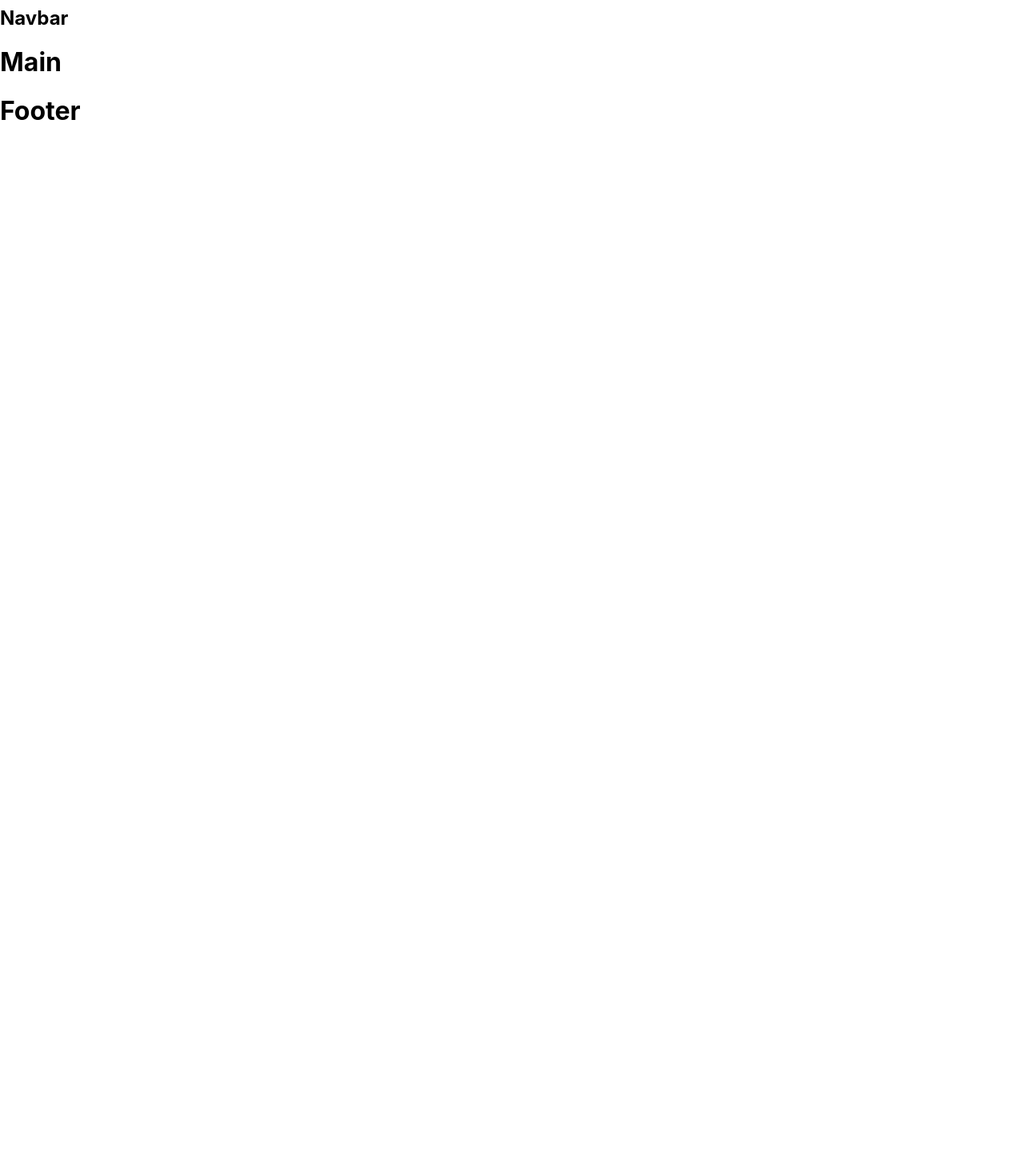
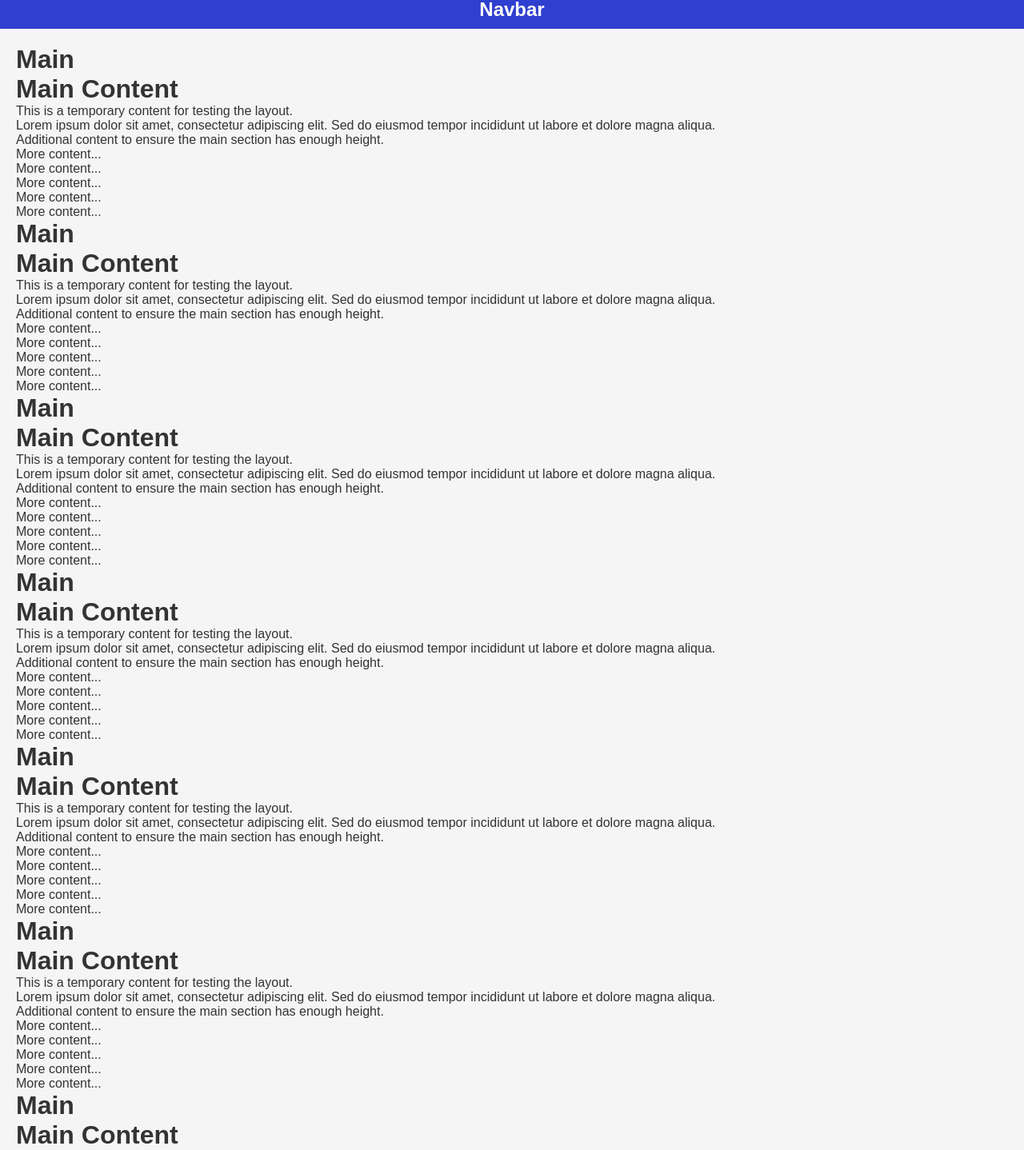
Before and after one commit to jonnyleealas/portfolio-site, a React (Create React App) app in the folder frontend/: page / in a window 1280 px wide. Shown: the part 12-1450 px from the top of the page at 80% size. Before the commit the page ends 800 px from the top, so only its background shows below. Built offline with nearby package versions, Linux system fonts and the light colour scheme.

Commit message:
moved footer to bottom

```diff
--- a/frontend/src/App.css
+++ b/frontend/src/App.css
@@ -0,0 +1,34 @@
+/* Header styles */
+.app {
+    display: flex;
+    flex-direction: column;
+    min-height: 100vh;
+    /* Ensures the body takes full viewport height */
+}
+
+.header {
+    background-color: #2f3fcf;
+    color: white;
+    text-align: center;
+    padding: 10px;
+}
+
+/* Styles for the main content */
+.main {
+    flex: 1;
+    /* This ensures the main content takes up all the available space */
+    padding: 20px;
+    /* Optional padding for the main content */
+}
+
+/* Footer styles */
+.footer {
+    background-color: #14a53f;
+    color: rgb(235, 4, 4);
+    text-align: center;
+    padding: 10px;
+    /* Sticky footer */
+    position: relative;
+    bottom: 0;
+    width: 100%;
+}
--- a/frontend/src/App.tsx
+++ b/frontend/src/App.tsx
@@ -3,14 +3,15 @@ import { BrowserRouter as Router } from 'react-router-dom';
 import Footer from './components/Footer';
 import Header from './components/Header';
 import Main from './components/Main';
+import './App.css'
 
-const App = () => {
+const App: React.FC = () => {
   return (
     <Router>
       <div className='app'>
-    <Header />
-    <Main />
-    <Footer />
+        <Header className="header" />
+        <Main className="main" />
+        <Footer className="footer" />
       </div>
     </Router>
   );
--- a/frontend/src/components/Footer.tsx
+++ b/frontend/src/components/Footer.tsx
@@ -1,8 +1,11 @@
-import React from 'react'
+type FooterProps = {
+  className?: string
 
-const Footer = () => {
+}
+
+const Footer: React.FC<FooterProps> = ({className}) => {
   return (
-    <footer>
+    <footer className={className}>
         <h1>Footer</h1>
     </footer>
   )
--- a/frontend/src/components/Header.tsx
+++ b/frontend/src/components/Header.tsx
@@ -1,6 +1,10 @@
-const Navbar: React.FC = () => {
+type NavbarProps = {
+    className?: string
+};
+
+const Navbar: React.FC<NavbarProps> = ({className}) => {
     return (
-        <nav className="navbar">
+        <nav className={className}>
             <h1>Navbar</h1>
         </nav>
     )
--- a/frontend/src/components/Main.tsx
+++ b/frontend/src/components/Main.tsx
@@ -1,9 +1,81 @@
-import React from 'react'
+type MainProps = {
+  className?: string
+};
 
-const Main = () => {
+const Main: React.FC<MainProps> = ({className}) => {
   return (
-    <main>
+    <main className={className}>
         <h1>Main</h1>
+        <h1>Main Content</h1>
+    <p>This is a temporary content for testing the layout.</p>
+    <p>Lorem ipsum dolor sit amet, consectetur adipiscing elit. Sed do eiusmod tempor incididunt ut labore et dolore magna aliqua.</p>
+    <p>Additional content to ensure the main section has enough height.</p>
+    <p>More content...</p>
+    <p>More content...</p>
+    <p>More content...</p>
+    <p>More content...</p>
+    <p>More content...</p>
+    <h1>Main</h1>
+        <h1>Main Content</h1>
+    <p>This is a temporary content for testing the layout.</p>
+    <p>Lorem ipsum dolor sit amet, consectetur adipiscing elit. Sed do eiusmod tempor incididunt ut labore et dolore magna aliqua.</p>
+    <p>Additional content to ensure the main section has enough height.</p>
+    <p>More content...</p>
+    <p>More content...</p>
+    <p>More content...</p>
+    <p>More content...</p>
+    <p>More content...</p>
+    <h1>Main</h1>
+        <h1>Main Content</h1>
+    <p>This is a temporary content for testing the layout.</p>
+    <p>Lorem ipsum dolor sit amet, consectetur adipiscing elit. Sed do eiusmod tempor incididunt ut labore et dolore magna aliqua.</p>
+    <p>Additional content to ensure the main section has enough height.</p>
+    <p>More content...</p>
+    <p>More content...</p>
+    <p>More content...</p>
+    <p>More content...</p>
+    <p>More content...</p>
+    <h1>Main</h1>
+        <h1>Main Content</h1>
+    <p>This is a temporary content for testing the layout.</p>
+    <p>Lorem ipsum dolor sit amet, consectetur adipiscing elit. Sed do eiusmod tempor incididunt ut labore et dolore magna aliqua.</p>
+    <p>Additional content to ensure the main section has enough height.</p>
+    <p>More content...</p>
+    <p>More content...</p>
+    <p>More content...</p>
+    <p>More content...</p>
+    <p>More content...</p>
+    <h1>Main</h1>
+        <h1>Main Content</h1>
+    <p>This is a temporary content for testing the layout.</p>
+    <p>Lorem ipsum dolor sit amet, consectetur adipiscing elit. Sed do eiusmod tempor incididunt ut labore et dolore magna aliqua.</p>
+    <p>Additional content to ensure the main section has enough height.</p>
+    <p>More content...</p>
+    <p>More content...</p>
+    <p>More content...</p>
+    <p>More content...</p>
+    <p>More content...</p>
+    <h1>Main</h1>
+        <h1>Main Content</h1>
+    <p>This is a temporary content for testing the layout.</p>
+    <p>Lorem ipsum dolor sit amet, consectetur adipiscing elit. Sed do eiusmod tempor incididunt ut labore et dolore magna aliqua.</p>
+    <p>Additional content to ensure the main section has enough height.</p>
+    <p>More content...</p>
+    <p>More content...</p>
+    <p>More content...</p>
+    <p>More content...</p>
+    <p>More content...</p>
+    <h1>Main</h1>
+        <h1>Main Content</h1>
+    <p>This is a temporary content for testing the layout.</p>
+    <p>Lorem ipsum dolor sit amet, consectetur adipiscing elit. Sed do eiusmod tempor incididunt ut labore et dolore magna aliqua.</p>
+    <p>Additional content to ensure the main section has enough height.</p>
+    <p>More content...</p>
+    <p>More content...</p>
+    <p>More content...</p>
+    <p>More content...</p>
+    <p>More content...</p>
+
     </main>
   )
 }
--- a/frontend/src/index.css
+++ b/frontend/src/index.css
@@ -1,13 +1,16 @@
-body {
+/* Basic CSS reset */
+* {
   margin: 0;
-  font-family: -apple-system, BlinkMacSystemFont, 'Segoe UI', 'Roboto', 'Oxygen',
-    'Ubuntu', 'Cantarell', 'Fira Sans', 'Droid Sans', 'Helvetica Neue',
-    sans-serif;
-  -webkit-font-smoothing: antialiased;
-  -moz-osx-font-smoothing: grayscale;
+  padding: 0;
+  box-sizing: border-box;
 }
 
-code {
-  font-family: source-code-pro, Menlo, Monaco, Consolas, 'Courier New',
-    monospace;
+/* Setting a consistent base font size and family */
+html, body {
+  height: 100%;
+  margin: 0;
+  font-family: Arial, sans-serif;
+  font-size: 16px;
+  background-color: #f5f5f5;
+  color: #333;
 }
```
